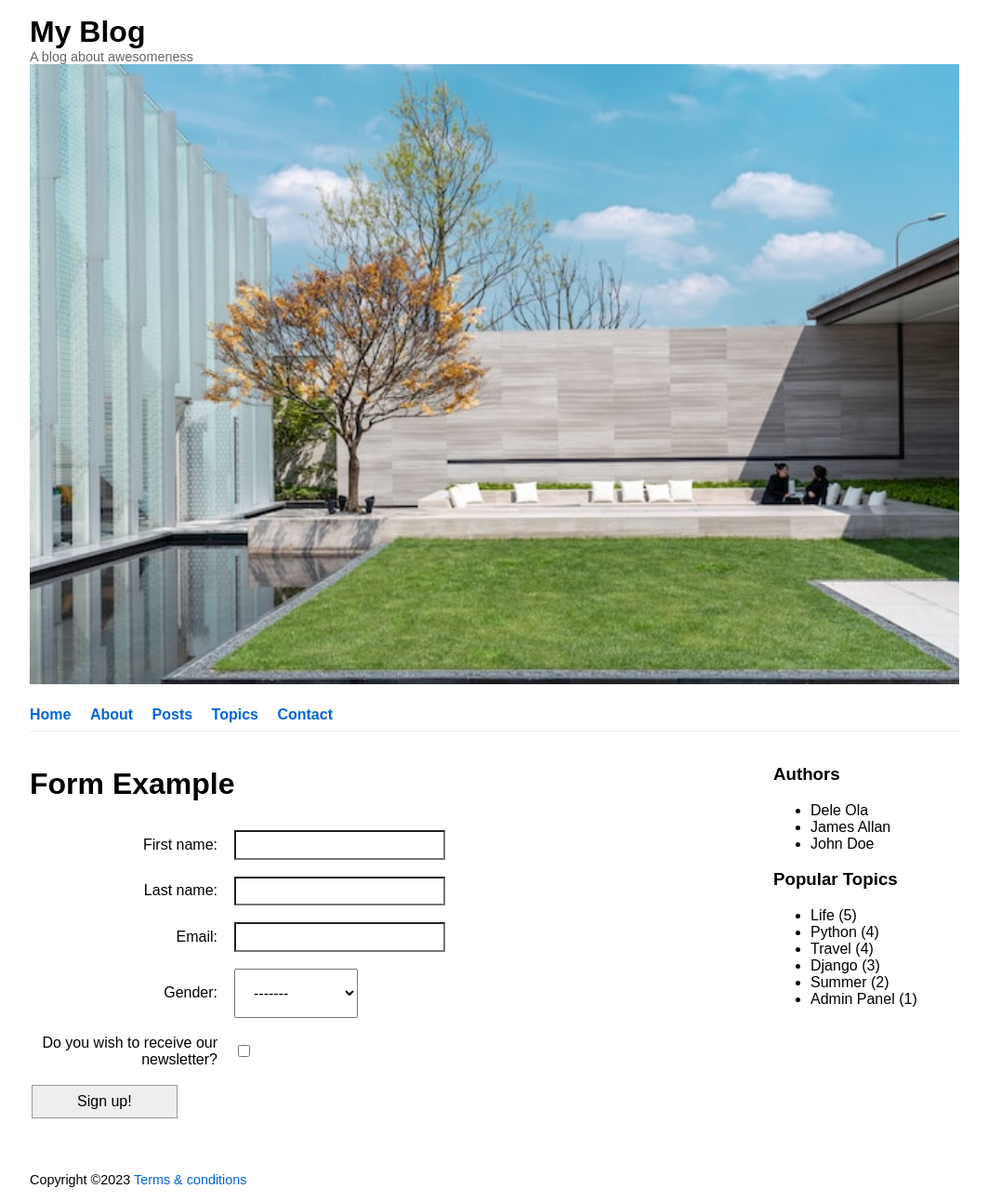
After one commit to akin11235/my_blog, a Django app: page /form-example/ in a window 1280 px wide. The commit adds this page. Shown: the whole page at 93% size, without its empty margins (108-1171 px from the left). Run offline with Django 4.2, Linux system fonts and the light colour scheme; data comes from the database, SQL or seed files in the repository; both versions use the stored data as it was after the commit.

Commit message:
update generic views and forms
Complete the preparatory study material for forms tutorial

```diff
--- /dev/null
+++ b/blog/forms.py
@@ -0,0 +1,21 @@
+from django import forms
+
+
+class ExampleSignupForm(forms.Form):
+    first_name = forms.CharField(label='First name', max_length=50)
+    last_name = forms.CharField(label='Last name', max_length=50)
+    email = forms.EmailField()
+    gender = forms.ChoiceField(
+        label='Gender',
+        required=False,
+        choices=[
+            (None, '-------'),
+            ('m', 'Male'),
+            ('f', 'Female'),
+            ('n', 'Non-binary'),
+        ]
+    )
+    receive_newsletter = forms.BooleanField(
+        required=False,
+        label='Do you wish to receive our newsletter?'
+    )
--- a/blog/models.py
+++ b/blog/models.py
@@ -6,6 +6,10 @@
 
 
 # Create your models here.
+class TopicQuerySet(models.QuerySet):
+    def get_topics(self):
+        return Topic.objects.all().filter(blog_posts__in=self)
+
 
 class Topic(models.Model):
     """
--- a/blog/static/blog/base.css
+++ b/blog/static/blog/base.css
@@ -1,15 +1,22 @@
 html {
-height: 100%; /* Use the whole height of the browser */
+  height: 100%; /* Use whole height of browser */
 }
 
 body {
-display: grid; /* Use CSS grid */
-    font-family: Arial, Helvetica, san-serif;
-    grid-template-rows: auto auto 1fr auto; /* Sticky footer */
-    margin: 0, auto; /* Centers the page */
-    max-width: 1000px; /* Set max width */
-    min-height: 100%; /* Full height */
-    padding: 1rem;
+  margin: 0;
+  height: 100%;
+  min-height: 100%;  /* Full height */
+  padding: 0;
+  font-family: Arial, Helvetica, sans-serif;
+}
+
+body .wrapper {
+  display: grid;  /* Use CSS grid */
+  grid-template-rows: auto auto 1fr auto;  /* Sticky footer */
+  margin: 0 auto;  /* Centers the page */
+  min-height: 100%;  /* Full height */
+  max-width: 1000px;  /* Set max width */
+  padding: 1rem;
 }
 
 /*
@@ -120,3 +127,70 @@
 #post-detail-article .content {
   margin: 2rem 0;
 }
+
+
+/* Forms */
+
+/* Style the left form table table column */
+form table tbody tr th {
+    max-width: 200px;
+    text-align: right;
+    padding: 0.5em 1em 0.5em 0;
+    font-weight: 100;
+    }
+
+/* Add some vertical spacing between rows */
+form table tbody td {
+  padding: 0.5em 0;
+}
+
+/* Style inputs */
+input {
+  border-radius: 0px;
+  font-size: 1em;
+  padding: 0.3em 0.5em;
+}
+
+/* Style button */
+button {
+  font-size: 1em;
+  color: #000;
+  cursor: pointer;
+  padding: 0.5em 3em;
+  border: 1px solid #999;
+  background: #eee;
+}
+
+/* Style select */
+select {
+  font-size: 1em;
+  padding: 1em;
+  line-height: 1.5em;
+}
+
+/* Style error messages */
+form .errorlist {
+  font-size: 0.9em;
+  font-weight: bold;
+  color: red;
+  padding: 0 0 0 1.5em;
+  margin: 0;
+}
+
+
+/* Messages */
+.django-messages {
+  font-size: 0.8rem;
+  font-weight: bold;
+  padding: 0;
+  list-style: none;
+}
+
+.django-messages div {
+  padding: 1rem;
+}
+
+.django-messages .success {
+  background: #bdfcb3;
+  color: #355430;
+}
--- a/blog/templates/blog/base.html
+++ b/blog/templates/blog/base.html
@@ -6,7 +6,15 @@
     <title>My Blog - {% block page_title %}An awesome blog{% endblock %}</title>
 </head>
 <body>
+ {% if messages %}
+  <div class="django-messages">
+    {% for message in messages %}
+    <div {% if message.tags %} class="{{ message.tags }}"{% endif %}>{{ message }}</div>
+    {% endfor %}
+  </div>
+  {% endif %}
 <!--The header-->
+<div class="wrapper">
 <header id="site-header">
     <h1>My Blog</h1>
     <p>A blog about awesomeness</p>
@@ -59,6 +67,6 @@
     Copyright &copy;{% now 'Y' %}
     <a href="{% url 'terms-and-conditions' %}">Terms & conditions</a>
 </footer>
-
+</div>
 </body>
 </html>
--- /dev/null
+++ b/blog/templates/blog/form_example.html
@@ -0,0 +1,17 @@
+{% extends "blog/base.html" %}
+
+{% block main %}
+<h1>Form Example</h1>
+
+<form action="" method="post" novalidate>
+    {% csrf_token %}
+    <table>
+        {{ form.as_table }}
+        <tr>
+            <td colspan="2">
+                <button type="submit">Sign up!</button>
+            </td>
+        </tr>
+    </table>
+</form>
+{% endblock %}
--- a/blog/templates/blog/home.html
+++ b/blog/templates/blog/home.html
@@ -3,7 +3,6 @@
 {% block main %}
 
 <section>
-  <p>Welcome to the home page of my blog!</p>
   <h1>Latest posts</h1>
   {% for post in latest_posts %}
     {% include "blog/post_preview.html" %}
--- a/blog/templates/blog/topic_list.html
+++ b/blog/templates/blog/topic_list.html
@@ -7,12 +7,9 @@
 
 {% for topic in topics %}
 <article>
-
     <ul >
         <Li><a href="{{ topic.get_absolute_url }}">{{ topic.name}}</a></Li>
     </ul>
-
-
 </article>
 
 {% endfor %}
--- a/blog/views.py
+++ b/blog/views.py
@@ -1,10 +1,11 @@
 from django.shortcuts import render
-from . import models
-# from django.db.models import Count
+from . import forms, models
+from django.db.models import Count
 # from django.views import View
 from django.views.generic.base import TemplateView
-from django.views.generic import ListView
-from django.views.generic import DetailView
+from django.views.generic import DetailView, FormView, ListView
+from django.urls import reverse_lazy
+from django.contrib import messages
 
 
 # Create your views here.
@@ -166,19 +167,111 @@
     model = models.Topic
     # context_object_name = 'topics'
 
+    def get_object(self, queryset=None):
+        return models.Topic.objects.get(slug=self.kwargs['slug'])
+
+
+    # def get_slug_field(self):
+    #
+    #
+    # def get_context_object_name(self, obj):
+
+
+
+
+    # topic.blog_posts.all()
+    # post.topics.all()
+
+    # context.update({'topics': topics})
+
+
+
     def get_queryset(self):
         # Get the base queryset
         queryset = super().get_queryset()
+        # topic = self.get_object()
         return queryset
 
     def get_context_data(self, **kwargs):
         context = super().get_context_data(**kwargs)
+        slug = self.kwargs['slug']
 
-        context['topics'] = models.Topic.objects.all()
+        latest_posts = models.Post.objects.published() \
+            .order_by('-published')[:3]
 
+        # topic_posts = models.Topic.objects.filter(name='Life')
+
+        requested_category = models.Topic.objects.get(slug=slug)
+
+        # topic_posts = requested_category.blog_posts.all()
+
+
+        topics = models.Topic.objects.all()\
+            .annotate(topics=Count('blog_posts'))\
+            .values('name', 'topics').order_by('-topics')[:10]
+
+        # topic_count = models.Topic.objects.all().annotate(topics=Count('blog_posts')).values('name', 'topics')
+
+        topic_count = models.Topic.objects.count()
+
+        context.update({'latest_posts': latest_posts,
+                       'topics': topics,
+                        'topic_count': topic_count,
+                        'requested_category': requested_category},)
+
+
+        # Update the context with our context variables
+        # context.update({
+        #     'authors': authors,
+        #     'latest_posts': latest_posts
+        #     'number_of_posts': number_of_posts
+        # })
         return context
 
-        # topic.blog_posts.all()
-        # post.topics.all()
+        # context['topics'] = models.Topic.objects.all()
+        # context['topics'] = models.Topic.objects.all().annotate(topics=Count('blog_posts')).values('name', 'topics').order_by('-topics')[:10]
 
-        # context.update({'topics': topics})
+    # top_topics = models.Topic.objects.all() \
+    #     .annotate(topics=Count('blog_posts')) \
+    #     .values('name', 'topics') \
+    #     .order_by('-topics')[:10]
+
+
+def form_example(request):
+    # Handle the POST
+    if request.method == 'POST':
+        # Pass the POST data into a new form instance for validation
+        form = forms.ExampleSignupForm(request.POST)
+
+        # If the form is valid, return a different template.
+        if form.is_valid():
+            # form.cleaned_data is a dict with valid form data
+            cleaned_data = form.cleaned_data
+
+            return render(
+                request,
+                'blog/form_example_success.html',
+                context={'data': cleaned_data}
+            )
+    # If not a POST, return a blank form
+    else:
+        form = forms.ExampleSignupForm()
+
+    # Render if either an invalid POST or a GET
+    return render(request, 'blog/form_example.html', context={'form': form})
+
+
+class FormViewExample(FormView):
+    template_name = 'blog/form_example.html'
+    form_class = forms.ExampleSignupForm
+    success_url = reverse_lazy('home')
+
+    def form_valid(self, form):
+        # Create a "success" message
+        messages.add_message(
+            self.request,
+            messages.SUCCESS,
+            'Thank you for signing up!'
+        )
+        # Continue with default behaviour
+        return super().form_valid(form)
--- a/my_blog/urls.py
+++ b/my_blog/urls.py
@@ -25,7 +25,9 @@
     path('', views.HomeView.as_view(), name='home'),
     path('about/', views.AboutView.as_view(), name='about'),
     path('terms/', views.terms_and_conditions, name='terms-and-conditions'),
-    path('posts/', views.PostListView.as_view(), name='post-list'),
+    path('posts/',
+         views.PostListView.as_view(),
+         name='post-list'),
     path(
         'posts/<int:year>/<int:month>/<int:day>/<slug:slug>/',
         views.PostDetailView.as_view(),
@@ -42,4 +44,10 @@
          views.TopicDetailView.as_view(),
          name='topic-detail'
          ),
+    path('form-example/', views.form_example, name='form-example'),
+    path(
+        'formview-example/',
+        views.FormViewExample.as_view(),
+        name='formview-example'
+    ),
 ]
--- a/my_blog/views.py
+++ /dev/null
@@ -1,5 +0,0 @@
-from django.http import HttpResponse
-
-
-def index(request):
-    return HttpResponse('Welcome to my personal blog!')
```
Also changed, not shown: blog/templates/blog/form_example_success.html (added, +8 -0 lines), blog/templates/blog/topic_detail.html (+25 -1 lines), blog/templates/blog/topics.html (deleted, +0 -8 lines), db.sqlite3.
